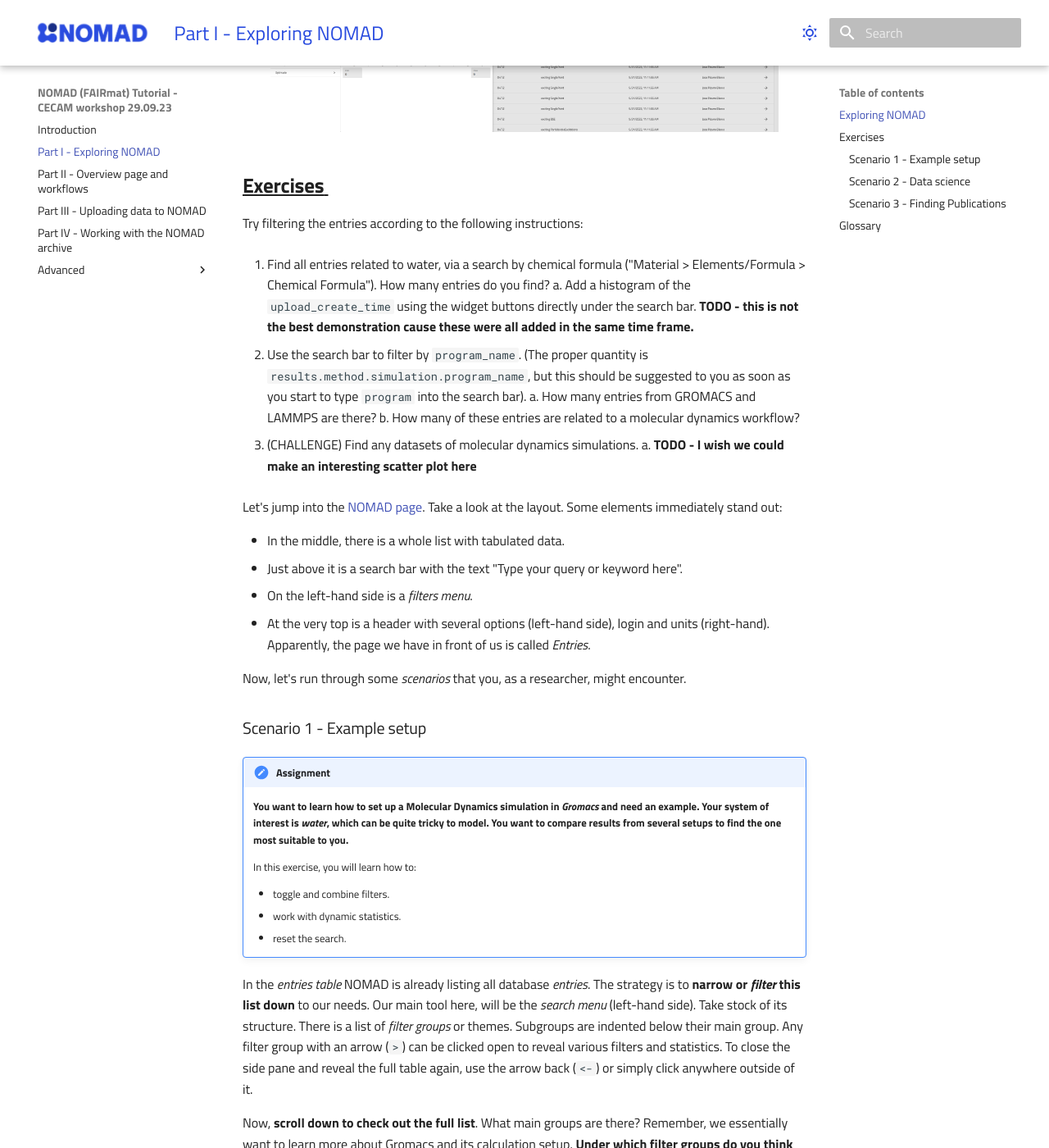
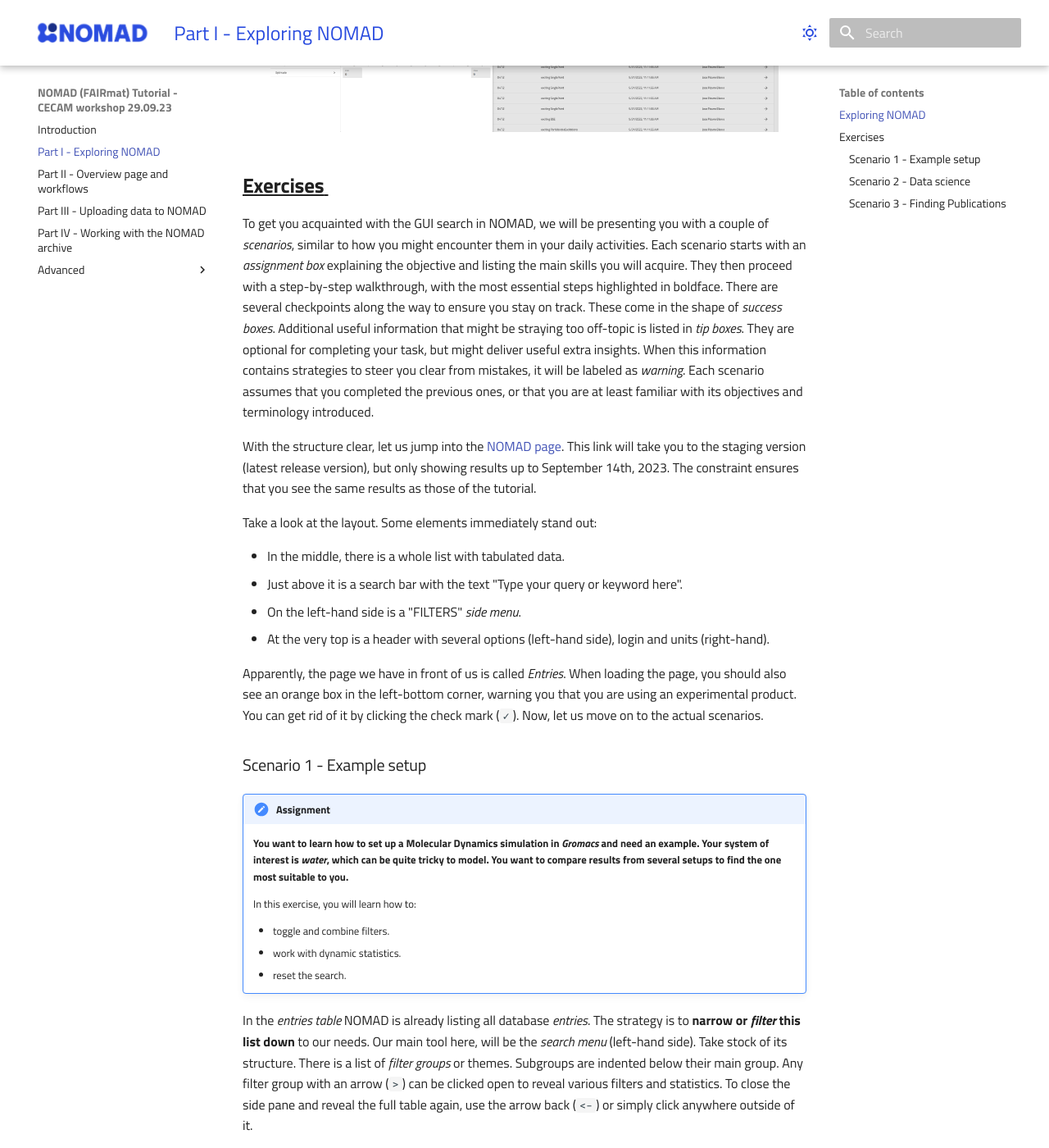
Before and after one commit to FAIRmat-NFDI/AreaC-Tutorial-CECAM-2023, an MkDocs documentation site: the page built from docs/part1.md, in a window 1280 px wide and 1400 px high, scrolled down 1501 px. Shown: the whole window at 82% size. Built offline with MkDocs 1.6.1 and Material for MkDocs 9.7.7, drawn with Linux system fonts in a browser that asks for light colours.

Commit message:
Update introduction

```diff
--- a/docs/part1.md
+++ b/docs/part1.md
@@ -35,29 +35,31 @@ The landing NOMAD Entries page is a very intuitive and easy-to-use Graphical Use
 
 ## <u> **Exercises** </u>
 
-Try filtering the entries according to the following instructions:
+To get you acquainted with the GUI search in NOMAD, we will be presenting you with a couple of _scenarios_, similar to how you might encounter them in your daily activities.
+Each scenario starts with an _assignment box_ explaining the objective and listing the main skills you will acquire.
+They then proceed with a step-by-step walkthrough, with the most essential steps highlighted in boldface.
+There are several checkpoints along the way to ensure you stay on track.
+These come in the shape of _success boxes_. <!-- which you have to click to unfold -->
+Additional useful information that might be straying too off-topic is listed in _tip boxes_.
+They are optional for completing your task, but might deliver useful extra insights.
+When this information contains strategies to steer you clear from mistakes, it will be labeled as _warning_.
+Each scenario assumes that you completed the previous ones, or that you are at least familiar with its objectives and terminology introduced.
 
-1. Find all entries related to water, via a search by chemical formula ("Material > Elements/Formula > Chemical Formula"). How many entries do you find?
-    a. Add a histogram of the `upload_create_time` using the widget buttons directly under the search bar. **TODO - this is not the best demonstration cause these were all added in the same time frame.**
+With the structure clear, let us jump into the [NOMAD page](https://nomad-lab.eu/prod/v1/staging/gui/search/entries?upload_create_time[gte]=1419895487748&upload_create_time[lte]=1694679900000).
+This link will take you to the staging version (latest release version), but only showing results up to September 14th, 2023.
+The constraint ensures that you see the same results as those of the tutorial.
 
-2. Use the search bar to filter by `program_name`. (The proper quantity is `results.method.simulation.program_name`, but this should be suggested to you as soon as you start to type `program` into the search bar).
-    a. How many entries from GROMACS and LAMMPS are there?
-    b. How many of these entries are related to a molecular dynamics workflow?
-
-3. (CHALLENGE) Find any datasets of molecular dynamics simulations.
-    a. **TODO - I wish we could make an interesting scatter plot here**
-
-Let's jump into the [NOMAD page](https://nomad-lab.eu/prod/v1/staging/gui/search/entries?upload_create_time[gte]=1419895487748&upload_create_time[lte]=1694679900000).
 Take a look at the layout.
 Some elements immediately stand out:
 
 - In the middle, there is a whole list with tabulated data.
 - Just above it is a search bar with the text "Type your query or keyword here".
-- On the left-hand side is a _filters menu_.
+- On the left-hand side is a "FILTERS" _side menu_.
 - At the very top is a header with several options (left-hand side), login and units (right-hand).
+
 Apparently, the page we have in front of us is called _Entries_.
-
-Now, let's run through some _scenarios_ that you, as a researcher, might encounter.
+When loading the page, you should also see an orange box in the left-bottom corner, warning you that you are using an experimental product. You can get rid of it by clicking the check mark (`✓`).
+Now, let us move on to the actual scenarios.
 
 ### Scenario 1 - Example setup
 
@@ -518,5 +520,3 @@ Meanwhile, over figshare, you have to download a zip folder, not knowing what to
 Andrew clearly put some effort in providing a structured overview, although it is heavily focused towards description of the MOF and little else.
 In other words, each platform allow for different accents and structures.
 **Combining both repositories** leads to the best coverage.
-
-## Glossary
```
